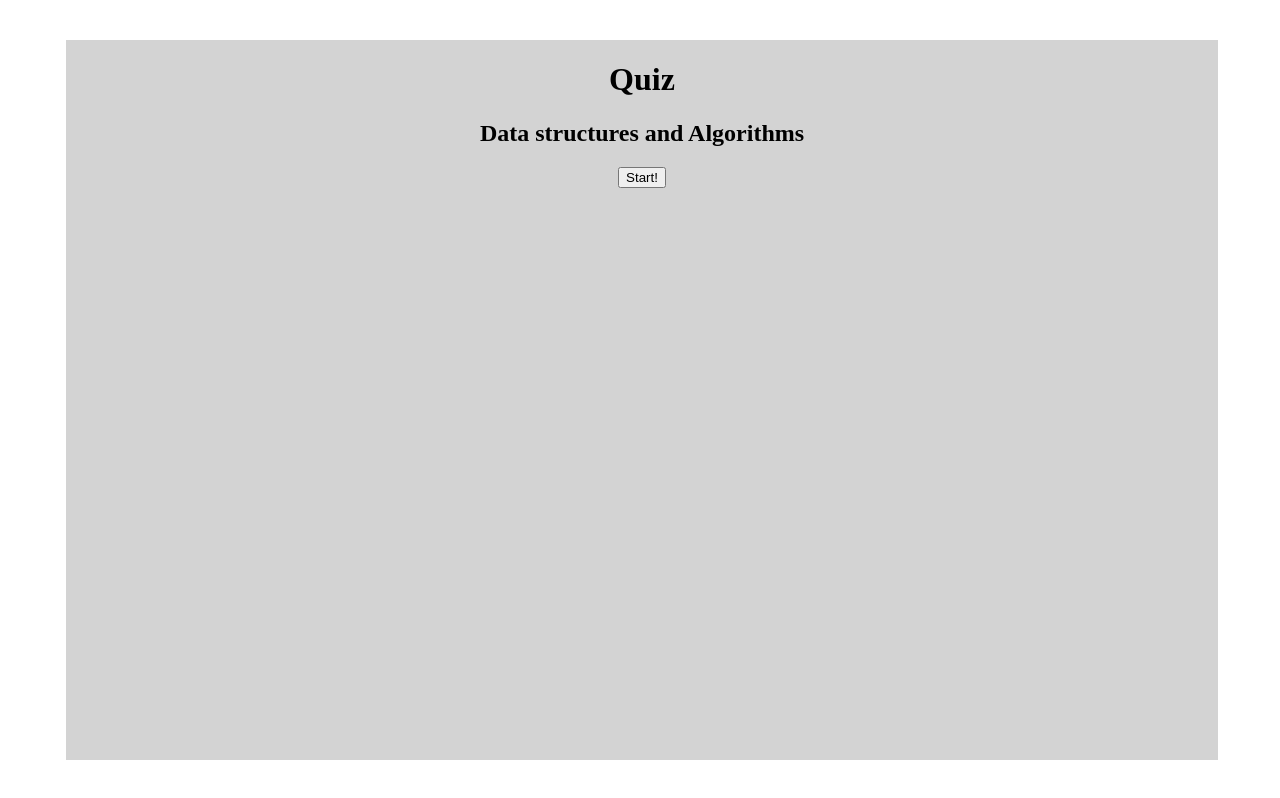
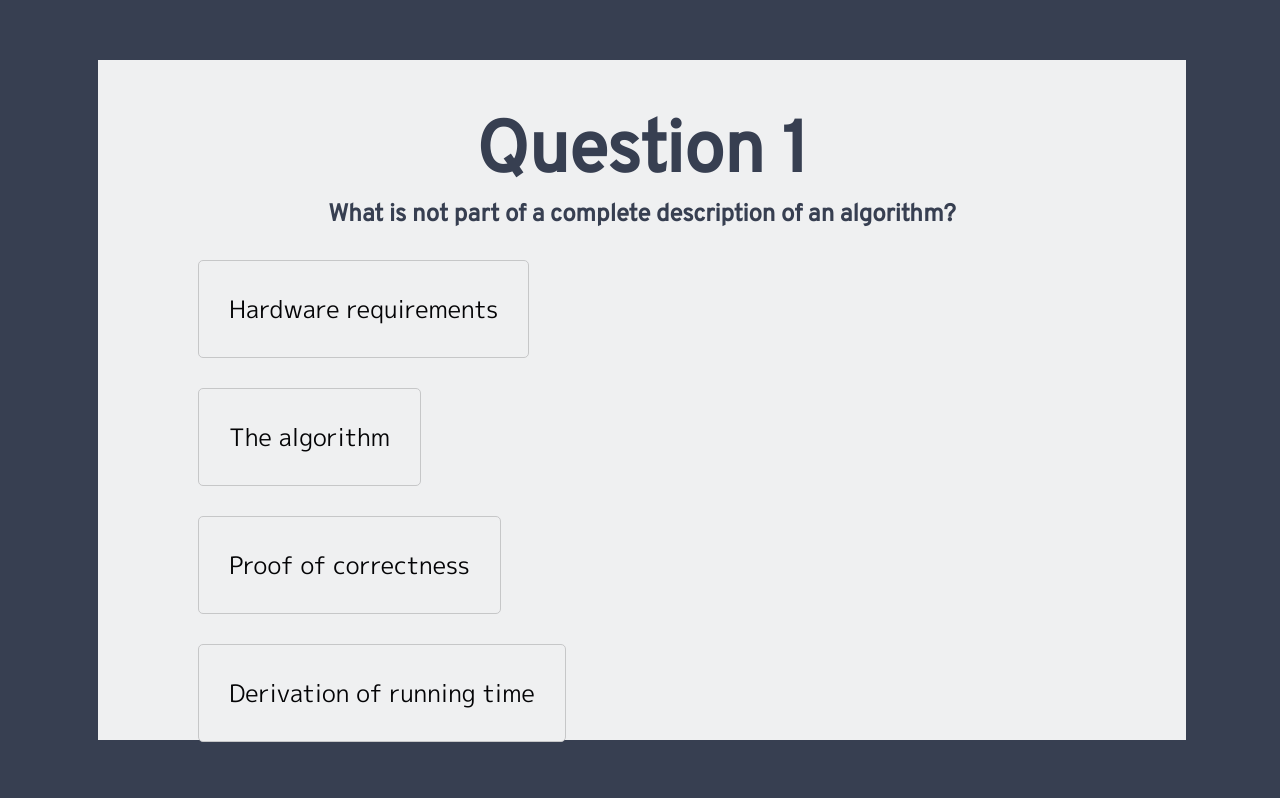
Before and after one commit to Yvee1/quiz-app, a plain HTML site: page index.html in a window 1280 px wide. Both pictures are taken after a click on the button "Start!". Drawn offline with nearby package versions, Linux system fonts and the light colour scheme.

Commit message:
Implemented the design and basic functionality. The transition from starting screen to question 1 works. At the moment the correct anwer is always at position 1, randomizer remains to be implemented.

```diff
--- a/app.js
+++ b/app.js
@@ -1,49 +1,67 @@
-let state = { q1 : {
-    question: "What is an array?";
-    correct: "A collection of objects stored in linear order accessible by a integer index.";
-    answer1: "A well defined computational procedure that takes some value and produces some value.";
-    answer2: "A sequence of computational steps that transform the input into the output.";
-    answer3: "Collection of nodes, which together represents a sequence, where each node contains data and a reference to the next node in the sequence.";
-  }, q2 : {
-    question: "What is not part of a complete description of an algorithm?";
-    answer1: "The algorithm";
-    answer2: "Proof of correctness";
-    answer3: "Derivation of running time";
-    correct: "Hardware requirements";
-  }, q3 : {
-    question: "Which of the following sorting algorithms is incremental?";
-    answer1: "Bubble sort";
-    answer2: "Merge sort";
-    correct: "Insertion sort";
-    answer3: "Quick sort";
-  }, q4 : {
-    question: "Which of these steps is not part of a proof by loop invariant?";
-    answer1: "Initialization";
-    answer2: "Termination";
-    answer3: "Maintenance";
-    correct: "Augmentation";
-  }, q5 : {
-    question: "Which of the following operations is not needed for a max-priorty queue?";
-    answer1: "Increase-Key";
-    answer2: "Maximum";
-    answer3: "Extract-Max";
+let state = { questions : [
+    {question: "What is an array?",
+    correct: "A collection of objects stored in linear order accessible by a integer index.",
+    answer1: "A well defined computational procedure that takes some value and produces some value.",
+    answer2: "A sequence of computational steps that transform the input into the output.",
+    answer3: "Collection of nodes, which together represents a sequence, where each node contains data and a reference to the next node in the sequence."
+  }, {
+    question: "What is not part of a complete description of an algorithm?",
+    answer1: "The algorithm",
+    answer2: "Proof of correctness",
+    answer3: "Derivation of running time",
+    correct: "Hardware requirements",
+  }, {
+    question: "Which of the following sorting algorithms is incremental?",
+    answer1: "Bubble sort",
+    answer2: "Merge sort",
+    correct: "Insertion sort",
+    answer3: "Quick sort",
+  }, {
+    question: "Which of these steps is not part of a proof by loop invariant?",
+    answer1: "Initialization",
+    answer2: "Termination",
+    answer3: "Maintenance",
+    correct: "Augmentation",
+  }, {
+    question: "Which of the following operations is not needed for a max-priorty queue?",
+    answer1: "Increase-Key",
+    answer2: "Maximum",
+    answer3: "Extract-Max",
     correct: "Decrease-Key"
-  }, current-question: 0, questions-correct: 0
+  }], current_question: 0, questions_correct: 0
 
 }
 
 function hideStartScreen() {
-
+  $('.start-screen').addClass('hidden');
 };
 
 function renderQuestion(state, index_question) {
+  index = index_question;
+  question = state.questions[index].question;
+  answer1 = state.questions[index].correct;
+  answer2 = state.questions[index].answer1;
+  answer3 = state.questions[index].answer2;
+  answer4 = state.questions[index].answer3;
 
+  let template = `<h1>Question ${index}</h1>
+  <h2>${question}</h2>
+  <button class='correct'>${answer1}</button>
+  <button>${answer2}</button>
+  <button>${answer3}</button>
+  <button>${answer4}</button>`;
+
+  $('main').html(template);
 };
 
 function doAllTheThings() {
-
+  $('.js-start-button').click(function(event) {
+    event.preventDefault();
+    hideStartScreen();
+    renderQuestion(state, 1);
+  })
 };
 
-$(function(
-  doAllTheThings();
-));
+$(function() {
+  doAllTheThings(); }
+);
--- a/index.html
+++ b/index.html
@@ -4,13 +4,14 @@
     <meta charset="utf-8">
     <title>Quiz | Data structures & Algorithms</title>
     <link rel="stylesheet" type='text/css' href='style.css'>
+    <link href="https://fonts.googleapis.com/css?family=M+PLUS+1p|Overpass" rel="stylesheet">
   </head>
   <body class='centered-wrapper'>
     <main class='centered-content'>
-      <div class='start-screen'>
+      <div class='start-screen' >
         <h1>Quiz</h1>
         <h2>Data structures and Algorithms</h2>
-        <button>Start!</button>
+        <button class='js-start-button'>Start!</button>
       </div>
     </main>
 
--- a/style.css
+++ b/style.css
@@ -5,12 +5,54 @@ html, body {
   margin: 0px;
 }
 
-main {
-  background-color: lightgrey;
-  width: 90%;
-  height: 90%;
+body {
+  background-color: #373F51;
 }
 
+main {
+  background-color: white;
+  width: 85%;
+  height: 85%;
+  opacity: 0.92;
+  font-family: 'M PLUS 1p', sans-serif;
+
+  color: #373F51;
+}
+
+h1 {
+  font-size:72px;
+  font-family: 'Overpass', sans-serif;
+  margin-bottom: 0px;
+}
+
+h2 {
+  margin-top: 0px;
+  font-family: 'Overpass', sans-serif;
+}
+
+button {
+  font-family: 'M PLUS 1p', sans-serif;
+  font-size: 24px;
+  padding: 30px;
+  display: table;
+  margin-left: 100px;
+  margin-top: 30px;
+}
+
+.start-screen button {
+  margin-top: 100px;
+  margin-left: 0px;
+  padding: 40px;
+  font-size: 42px;
+  font-family: 'Overpass', sans-serif;
+  display: inline-block;
+}
+
+button {
+  background-color: white;
+  border: solid lightgrey 1px;
+  border-radius: 5px;
+}
 .centered-wrapper {
     position: relative;
     text-align: center;
```
